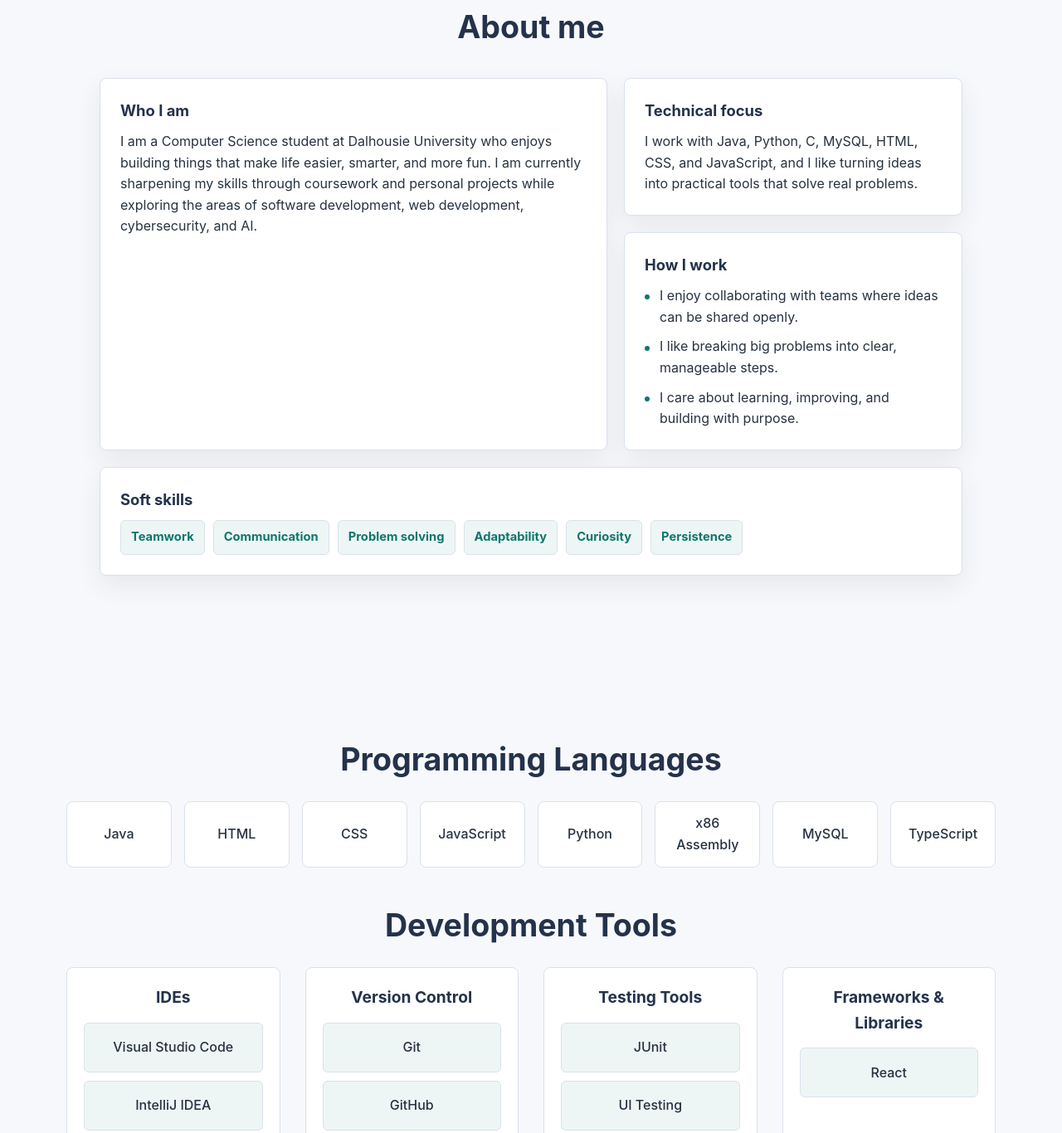
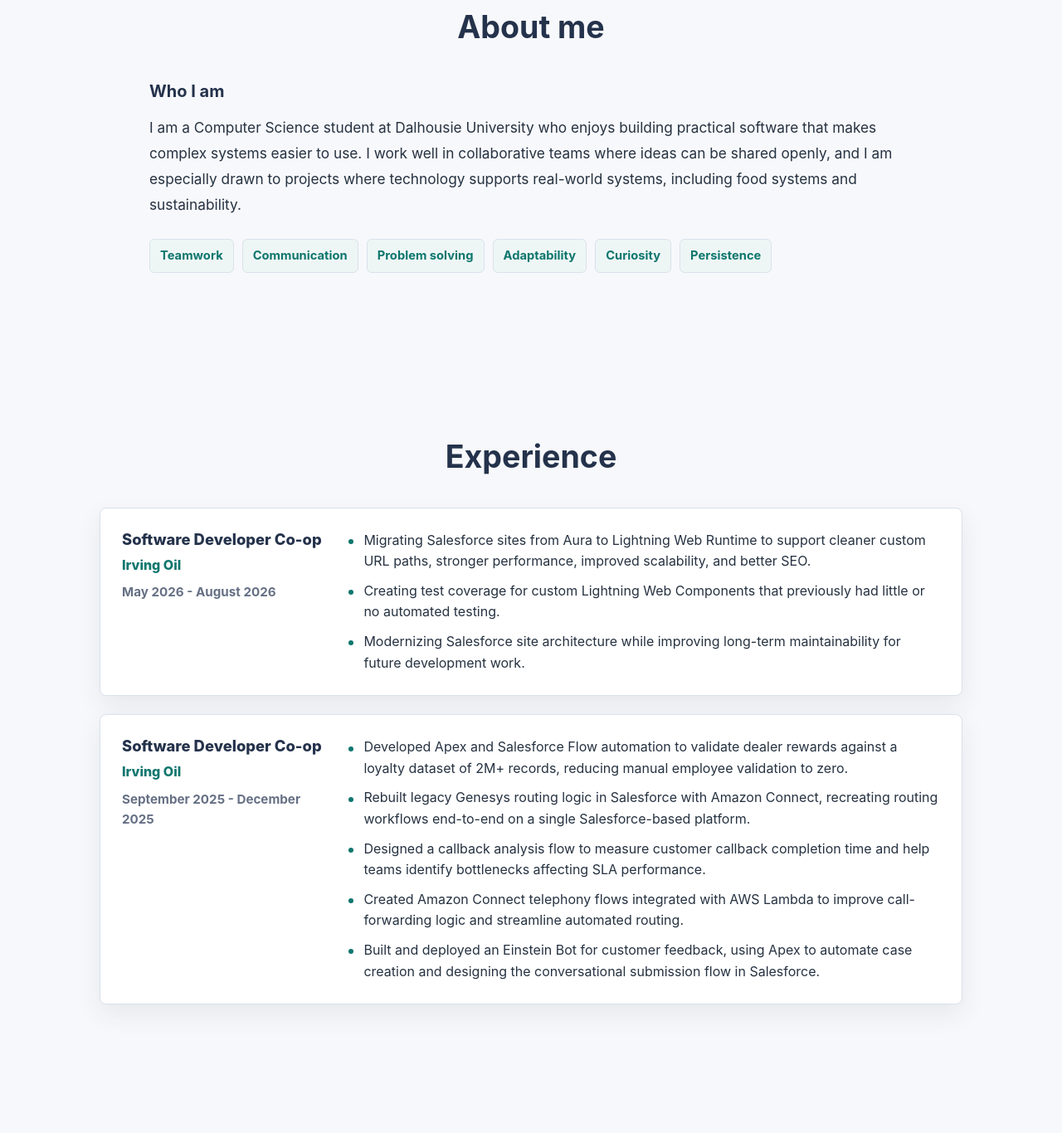
Before and after one commit to jinawalbourne/jinawalbourne.ca, a plain HTML site: page index.html in a window 1280 px wide. Shown: the part 894-2260 px from the top of the page at 83% size. Drawn offline with Linux system fonts and the light colour scheme.

Commit message:
Fixed About Me section layout

```diff
--- a/index.html
+++ b/index.html
@@ -15,8 +15,9 @@
                 <ul>
                     <li><a href="#home">HOME</a></li>
                     <li><a href="#about">ABOUT</a></li>
+                    <li><a href="#experience">EXPERIENCE</a></li>
+                    <li><a href="#projects">PROJECTS</a></li>
                     <li><a href="#skills">SKILLS</a></li>
-                    <li><a href="#projects">PROJECTS</a></li>
                     <li><a href="#contact">CONTACT</a></li>
                 </ul>
             </nav>
@@ -37,33 +38,15 @@
     <section id="about" class="section about-section">
         <div class="container">
             <h2>About me</h2>
-            <div class="about-layout">
-                <article class="about-block about-intro">
+            <div class="about-content">
+                <div class="about-copy">
                     <h3>Who I am</h3>
                     <p>
-                        I am a Computer Science student at Dalhousie University who enjoys building things that make life easier, smarter, and more fun. I am currently sharpening my skills through coursework and personal projects while exploring the areas of software development, web development, cybersecurity, and AI.
+                        I am a Computer Science student at Dalhousie University who enjoys building practical software that makes complex systems easier to use. I work well in collaborative teams where ideas can be shared openly, and I am especially drawn to projects where technology supports real-world systems, including food systems and sustainability.
                     </p>
-                </article>
+                </div>
 
-                <article class="about-block">
-                    <h3>Technical focus</h3>
-                    <p>
-                        I work with Java, Python, C, MySQL, HTML, CSS, and JavaScript, and I like turning ideas into practical tools that solve real problems.
-                    </p>
-                </article>
-
-                <article class="about-block">
-                    <h3>How I work</h3>
-                    <ul class="about-list">
-                        <li>I enjoy collaborating with teams where ideas can be shared openly.</li>
-                        <li>I like breaking big problems into clear, manageable steps.</li>
-                        <li>I care about learning, improving, and building with purpose.</li>
-                    </ul>
-                </article>
-
-                <article class="about-block soft-skills-block">
-                    <h3>Soft skills</h3>
-                    <div class="soft-skills">
+                <div class="soft-skills" aria-label="Soft skills">
                     <span>Teamwork</span>
                     <span>Communication</span>
                     <span>Problem solving</span>
@@ -71,52 +54,41 @@
                     <span>Curiosity</span>
                     <span>Persistence</span>
                 </div>
-                </article>
             </div>
         </div>
     </section>
 
-    <section id="skills" class="section">
+    <section id="experience" class="section experience-section">
         <div class="container">
-            <h2>Programming Languages</h2>
-            <div class="skills-grid">
-                <div class="skill-card">Java</div>
-                <div class="skill-card">HTML</div>
-                <div class="skill-card">CSS</div>
-                <div class="skill-card">JavaScript</div>
-                <div class="skill-card">Python</div>
-                <div class="skill-card">x86 Assembly</div>
-                <div class="skill-card">MySQL</div>
-                <div class="skill-card">TypeScript</div>
+            <h2>Experience</h2>
+            <div class="experience-list">
+                <article class="experience-item">
+                    <div class="experience-meta">
+                        <p class="experience-role">Software Developer Co-op</p>
+                        <p class="experience-company">Irving Oil</p>
+                        <p class="experience-date">May 2026 - August 2026</p>
                     </div>
+                    <ul class="experience-details">
+                        <li>Migrating Salesforce sites from Aura to Lightning Web Runtime to support cleaner custom URL paths, stronger performance, improved scalability, and better SEO.</li>
+                        <li>Creating test coverage for custom Lightning Web Components that previously had little or no automated testing.</li>
+                        <li>Modernizing Salesforce site architecture while improving long-term maintainability for future development work.</li>
+                    </ul>
+                </article>
 
-            <h2>Development Tools</h2>
-            <div class="tools-grid">
-                <div class="tool-category">
-                    <h3>IDEs</h3>
-                    <div class="tool-card">Visual Studio Code</div>
-                    <div class="tool-card">IntelliJ IDEA</div>
-                    <div class="tool-card">Eclipse</div>
+                <article class="experience-item">
+                    <div class="experience-meta">
+                        <p class="experience-role">Software Developer Co-op</p>
+                        <p class="experience-company">Irving Oil</p>
+                        <p class="experience-date">September 2025 - December 2025</p>
                     </div>
-
-                <div class="tool-category">
-                    <h3>Version Control</h3>
-                    <div class="tool-card">Git</div>
-                    <div class="tool-card">GitHub</div>
-                    <div class="tool-card">GitLab</div>
-                </div>
-
-                <div class="tool-category">
-                    <h3>Testing Tools</h3>
-                    <div class="tool-card">JUnit</div>
-                    <div class="tool-card">UI Testing</div>
-                    <div class="tool-card">Playwright</div>
-                </div>
-
-                <div class="tool-category">
-                    <h3>Frameworks & Libraries</h3>
-                    <div class="tool-card">React</div>
-                </div>
+                    <ul class="experience-details">
+                        <li>Developed Apex and Salesforce Flow automation to validate dealer rewards against a loyalty dataset of 2M+ records, reducing manual employee validation to zero.</li>
+                        <li>Rebuilt legacy Genesys routing logic in Salesforce with Amazon Connect, recreating routing workflows end-to-end on a single Salesforce-based platform.</li>
+                        <li>Designed a callback analysis flow to measure customer callback completion time and help teams identify bottlenecks affecting SLA performance.</li>
+                        <li>Created Amazon Connect telephony flows integrated with AWS Lambda to improve call-forwarding logic and streamline automated routing.</li>
+                        <li>Built and deployed an Einstein Bot for customer feedback, using Apex to automate case creation and designing the conversational submission flow in Salesforce.</li>
+                    </ul>
+                </article>
             </div>
         </div>
     </section>
@@ -189,6 +161,51 @@
         </div>
     </section>
 
+    <section id="skills" class="section">
+        <div class="container">
+            <h2>Programming Languages</h2>
+            <div class="skills-grid">
+                <div class="skill-card">Java</div>
+                <div class="skill-card">HTML</div>
+                <div class="skill-card">CSS</div>
+                <div class="skill-card">JavaScript</div>
+                <div class="skill-card">Python</div>
+                <div class="skill-card">x86 Assembly</div>
+                <div class="skill-card">MySQL</div>
+                <div class="skill-card">TypeScript</div>
+            </div>
+
+            <h2>Development Tools</h2>
+            <div class="tools-grid">
+                <div class="tool-category">
+                    <h3>IDEs</h3>
+                    <div class="tool-card">Visual Studio Code</div>
+                    <div class="tool-card">IntelliJ IDEA</div>
+                    <div class="tool-card">Eclipse</div>
+                </div>
+
+                <div class="tool-category">
+                    <h3>Version Control</h3>
+                    <div class="tool-card">Git</div>
+                    <div class="tool-card">GitHub</div>
+                    <div class="tool-card">GitLab</div>
+                </div>
+
+                <div class="tool-category">
+                    <h3>Testing Tools</h3>
+                    <div class="tool-card">JUnit</div>
+                    <div class="tool-card">UI Testing</div>
+                    <div class="tool-card">Playwright</div>
+                </div>
+
+                <div class="tool-category">
+                    <h3>Frameworks & Libraries</h3>
+                    <div class="tool-card">React</div>
+                </div>
+            </div>
+        </div>
+    </section>
+
     <section id="contact" class="section">
         <div class="container">
             <h2>Find me at:</h2>
--- a/styles.css
+++ b/styles.css
@@ -77,11 +77,12 @@ header {
 
 nav ul {
     display: flex;
+    gap: 24px;
     list-style: none;
 }
 
 nav ul li {
-    margin-left: 30px;
+    margin-left: 0;
 }
 
 nav a {
@@ -479,71 +480,31 @@ h2 {
 }
 
 .about-section .container {
-    max-width: 1040px;
+    max-width: 920px;
 }
 
-.about-layout {
-    display: grid;
-    grid-template-columns: minmax(0, 1.2fr) minmax(280px, 0.8fr);
-    gap: 20px;
+.about-content {
     margin-top: 30px;
     text-align: left;
 }
 
-.about-block {
-    background: var(--card-bg);
-    border: 1px solid var(--border-color);
-    border-radius: 8px;
-    box-shadow: 0 12px 30px var(--shadow-color);
-    padding: 24px;
+.about-copy h3 {
+    color: var(--primary-color);
+    font-size: 1.25rem;
+    margin-bottom: 12px;
 }
 
-.about-intro {
-    grid-row: span 2;
-}
-
-.soft-skills-block {
-    grid-column: 1 / -1;
-}
-
-.about-block h3 {
-    color: var(--primary-color);
-    font-size: 1.15rem;
-    margin-bottom: 10px;
-}
-
-.about-block p,
-.about-list {
+.about-copy p {
     color: var(--text-color);
-    font-size: 1rem;
-}
-
-.about-list {
-    list-style: none;
-    display: grid;
-    gap: 10px;
-}
-
-.about-list li {
-    padding-left: 18px;
-    position: relative;
-}
-
-.about-list li::before {
-    content: "";
-    position: absolute;
-    left: 0;
-    top: 0.7em;
-    width: 6px;
-    height: 6px;
-    background: var(--secondary-color);
-    border-radius: 50%;
+    font-size: 1.08rem;
+    line-height: 1.8;
 }
 
 .soft-skills {
     display: flex;
     flex-wrap: wrap;
     gap: 10px;
+    margin-top: 26px;
 }
 
 .soft-skills span {
@@ -556,15 +517,74 @@ h2 {
     padding: 8px 12px;
 }
 
+.experience-section .container {
+    max-width: 1040px;
+}
+
+.experience-list {
+    display: grid;
+    gap: 22px;
+    margin-top: 30px;
+    text-align: left;
+}
+
+.experience-item {
+    background: var(--card-bg);
+    border: 1px solid var(--border-color);
+    border-radius: 8px;
+    box-shadow: 0 12px 30px var(--shadow-color);
+    display: grid;
+    gap: 24px;
+    grid-template-columns: minmax(210px, 0.35fr) minmax(0, 1fr);
+    padding: 26px;
+}
+
+.experience-role {
+    color: var(--primary-color);
+    font-size: 1.15rem;
+    font-weight: 800;
+    line-height: 1.3;
+    margin-bottom: 6px;
+}
+
+.experience-company {
+    color: var(--secondary-color);
+    font-weight: 800;
+    margin-bottom: 8px;
+}
+
+.experience-date {
+    color: var(--muted-color);
+    font-size: 0.95rem;
+    font-weight: 700;
+}
+
+.experience-details {
+    display: grid;
+    gap: 10px;
+    list-style: none;
+}
+
+.experience-details li {
+    color: var(--text-color);
+    padding-left: 18px;
+    position: relative;
+}
+
+.experience-details li::before {
+    content: "";
+    position: absolute;
+    left: 0;
+    top: 0.72em;
+    width: 6px;
+    height: 6px;
+    background: var(--secondary-color);
+    border-radius: 50%;
+}
+
 @media (max-width: 900px) {
-    .about-layout {
+    .experience-item {
         grid-template-columns: 1fr;
-    }
-
-    .about-intro,
-    .soft-skills-block {
-        grid-column: auto;
-        grid-row: auto;
     }
 }
 
```
Lines whose indentation alone changed are shown as unchanged.
